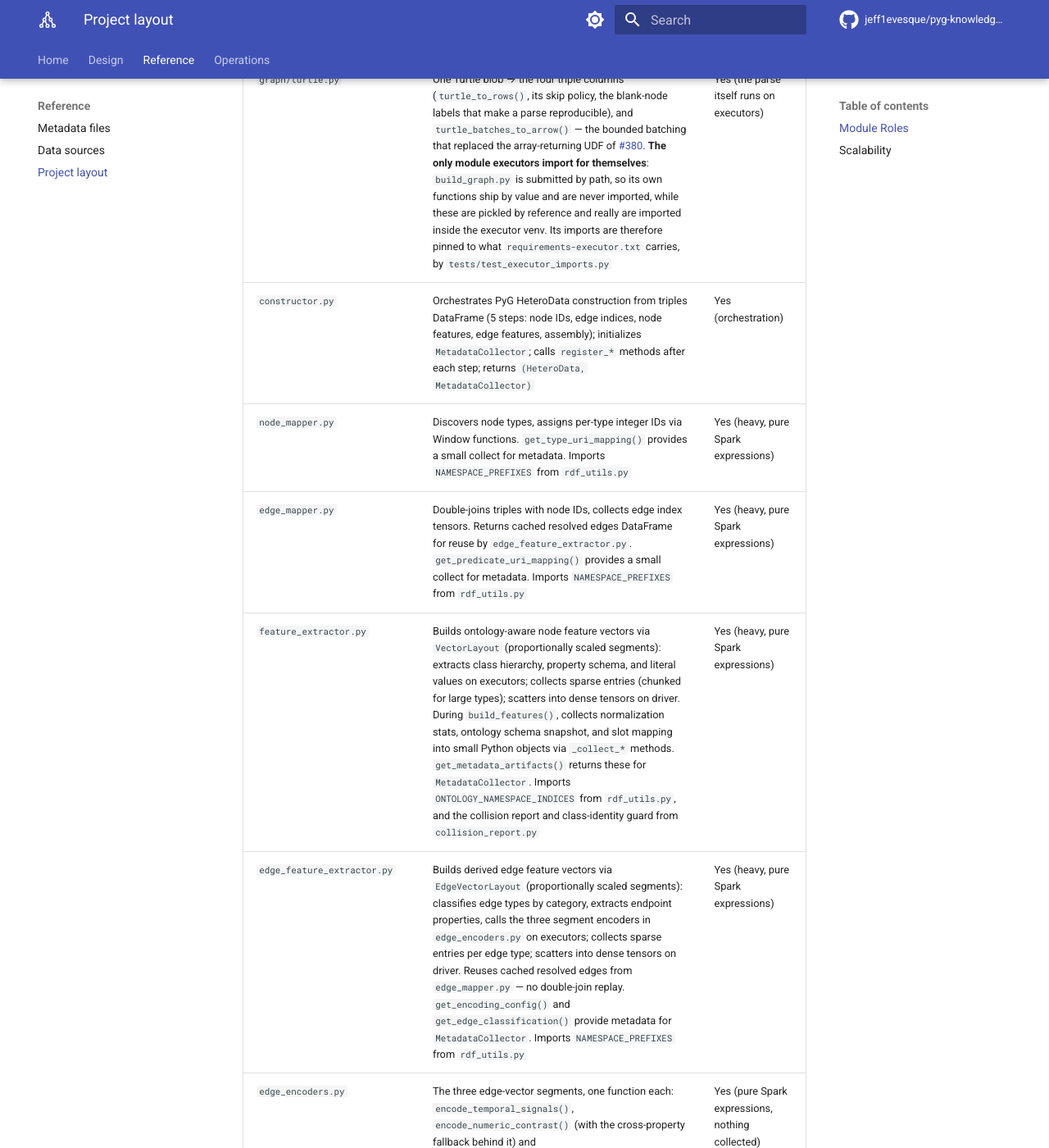
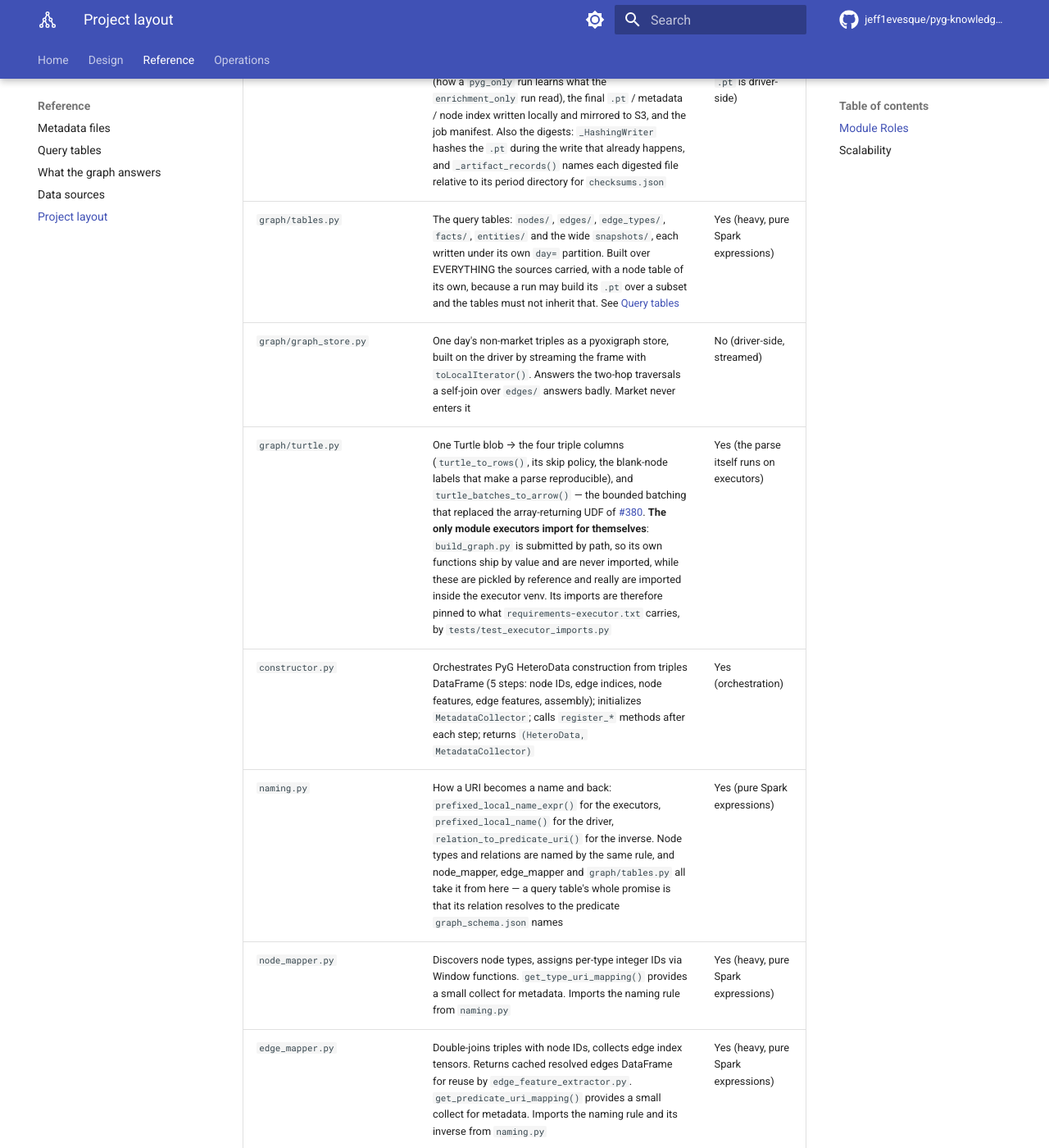
Before and after one commit to jeff1evesque/pyg-knowledge-graph-builder, an MkDocs documentation site: the page built from documentation/reference/layout.md, in a window 1280 px wide and 1400 px high, scrolled down 3945 px. Shown: the whole window at 82% size. Built offline with MkDocs 1.6.1 and Material for MkDocs 9.7.7, drawn with Linux system fonts in a browser that asks for light colours; comment, search, counter and statistics services are not loaded; some of the changed text lies outside the part shown.

Commit message:
#410: documentation, the new flags, the publish step and the nav

```diff
--- a/documentation/reference/layout.md
+++ b/documentation/reference/layout.md
@@ -33,9 +33,15 @@
 │   │   │                                   # before Spark starts
 │   │   ├── loading.py                      # The three loaders, the dispatcher,
 │   │   │                                   # and the per-source stamp/counts
+│   │   ├── graph_store.py                  # One day's non-market triples as a
+│   │   │                                   # pyoxigraph store, for the traversals
+│   │   │                                   # edges/ answers badly
 │   │   ├── persistence.py                  # Interim Parquet + descriptor, the
 │   │   │                                   # final .pt/metadata/node index, and
 │   │   │                                   # the job manifest
+│   │   ├── tables.py                       # The day-partitioned query tables a
+│   │   │                                   # downstream service reads, over every
+│   │   │                                   # source the run carried
 │   │   └── turtle.py                       # One Turtle blob → the four triple
 │   │                                       # columns, plus the bounded batching
 │   │                                       # that carries them. The one module
@@ -79,6 +85,9 @@
 │   │   ├── constructor.py                  # Orchestrates HeteroData construction
 │   │   │                                   # (5 steps) and MetadataCollector;
 │   │   │                                   # returns (HeteroData, MetadataCollector)
+│   │   ├── naming.py                       # One rule for node-type and relation
+│   │   │                                   # names, and its inverse. No torch, so
+│   │   │                                   # the enriching leg can use it
 │   │   ├── node_mapper.py                  # Assigns per-type integer node IDs on
 │   │   │                                   # executors; get_type_uri_mapping() for
 │   │   │                                   # metadata
@@ -145,10 +154,13 @@
 | `graph/config.py` | `JobConfig` — the job's whole contract with its caller: resolves every path the run reads and writes, and REJECTS a configuration that cannot work (a mode without its inputs, a staged mirror that is not there, an SEC prefix naming an unhandled feed) before Spark starts. Also `parse_args()`, `staged_local_path()`, `period_partition()`, and the probe that answers whether the PyG builder is importable | No (pure Python) |
 | `graph/loading.py` | The three ways triples get in — `load_ntriples_to_dataframe()` for `.nt`, `load_turtle_parquet_to_dataframe()` for Turtle blobs, and `load_source_triples()` which dispatches per source path, stamps each row with `source_label()` and unions the result. The stamp is what makes the `s3` and `local` input modes report identical per-source counts | Yes (heavy, pure Spark expressions) |
 | `graph/persistence.py` | Everything written down and read back: the interim enriched Parquet and its `dataset.json` descriptor (how a `pyg_only` run learns what the `enrichment_only` run read), the final `.pt` / metadata / node index written locally and mirrored to S3, and the job manifest. Also the digests: `_HashingWriter` hashes the `.pt` during the write that already happens, and `_artifact_records()` names each digested file relative to its period directory for `checksums.json` | Yes (writes are distributed; the `.pt` is driver-side) |
+| `graph/tables.py` | The query tables: `nodes/`, `edges/`, `edge_types/`, `facts/`, `entities/` and the wide `snapshots/`, each written under its own `day=` partition. Built over EVERYTHING the sources carried, with a node table of its own, because a run may build its `.pt` over a subset and the tables must not inherit that. See [Query tables](tables.md) | Yes (heavy, pure Spark expressions) |
+| `graph/graph_store.py` | One day's non-market triples as a pyoxigraph store, built on the driver by streaming the frame with `toLocalIterator()`. Answers the two-hop traversals a self-join over `edges/` answers badly. Market never enters it | No (driver-side, streamed) |
 | `graph/turtle.py` | One Turtle blob → the four triple columns (`turtle_to_rows()`, its skip policy, the blank-node labels that make a parse reproducible), and `turtle_batches_to_arrow()` — the bounded batching that replaced the array-returning UDF of [#380](https://github.com/jeff1evesque/pyg-knowledge-graph-builder/issues/380). **The only module executors import for themselves**: `build_graph.py` is submitted by path, so its own functions ship by value and are never imported, while these are pickled by reference and really are imported inside the executor venv. Its imports are therefore pinned to what `requirements-executor.txt` carries, by `tests/test_executor_imports.py` | Yes (the parse itself runs on executors) |
 | `constructor.py` | Orchestrates PyG HeteroData construction from triples DataFrame (5 steps: node IDs, edge indices, node features, edge features, assembly); initializes `MetadataCollector`; calls `register_*` methods after each step; returns `(HeteroData, MetadataCollector)` | Yes (orchestration) |
-| `node_mapper.py` | Discovers node types, assigns per-type integer IDs via Window functions. `get_type_uri_mapping()` provides a small collect for metadata. Imports `NAMESPACE_PREFIXES` from `rdf_utils.py` | Yes (heavy, pure Spark expressions) |
-| `edge_mapper.py` | Double-joins triples with node IDs, collects edge index tensors. Returns cached resolved edges DataFrame for reuse by `edge_feature_extractor.py`. `get_predicate_uri_mapping()` provides a small collect for metadata. Imports `NAMESPACE_PREFIXES` from `rdf_utils.py` | Yes (heavy, pure Spark expressions) |
+| `naming.py` | How a URI becomes a name and back: `prefixed_local_name_expr()` for the executors, `prefixed_local_name()` for the driver, `relation_to_predicate_uri()` for the inverse. Node types and relations are named by the same rule, and node_mapper, edge_mapper and `graph/tables.py` all take it from here — a query table's whole promise is that its relation resolves to the predicate `graph_schema.json` names | Yes (pure Spark expressions) |
+| `node_mapper.py` | Discovers node types, assigns per-type integer IDs via Window functions. `get_type_uri_mapping()` provides a small collect for metadata. Imports the naming rule from `naming.py` | Yes (heavy, pure Spark expressions) |
+| `edge_mapper.py` | Double-joins triples with node IDs, collects edge index tensors. Returns cached resolved edges DataFrame for reuse by `edge_feature_extractor.py`. `get_predicate_uri_mapping()` provides a small collect for metadata. Imports the naming rule and its inverse from `naming.py` | Yes (heavy, pure Spark expressions) |
 | `feature_extractor.py` | Builds ontology-aware node feature vectors via `VectorLayout` (proportionally scaled segments): extracts class hierarchy, property schema, and literal values on executors; collects sparse entries (chunked for large types); scatters into dense tensors on driver. During `build_features()`, collects normalization stats, ontology schema snapshot, and slot mapping into small Python objects via `_collect_*` methods. `get_metadata_artifacts()` returns these for `MetadataCollector`. Imports `ONTOLOGY_NAMESPACE_INDICES` from `rdf_utils.py`, and the collision report and class-identity guard from `collision_report.py` | Yes (heavy, pure Spark expressions) |
 | `edge_feature_extractor.py` | Builds derived edge feature vectors via `EdgeVectorLayout` (proportionally scaled segments): classifies edge types by category, extracts endpoint properties, calls the three segment encoders in `edge_encoders.py` on executors; collects sparse entries per edge type; scatters into dense tensors on driver. Reuses cached resolved edges from `edge_mapper.py` — no double-join replay. `get_encoding_config()` and `get_edge_classification()` provide metadata for `MetadataCollector`. Imports `NAMESPACE_PREFIXES` from `rdf_utils.py` | Yes (heavy, pure Spark expressions) |
 | `edge_encoders.py` | The three edge-vector segments, one function each: `encode_temporal_signals()`, `encode_numeric_contrast()` (with the cross-property fallback behind it) and `encode_relational_context()`. Each takes the edges of one type and returns lazy `(edge_idx, dim, value)` entries; every dim index comes from the `EdgeVectorLayout` handed in. `PropertyRows` and the row widths beside it describe the endpoint property frames `edge_feature_extractor.py` builds for them, which is why the dependency runs extractor → encoders and never back | Yes (pure Spark expressions, nothing collected) |
@@ -177,5 +189,5 @@
 - **One parse per source** — the datatype markers are derived from the cached parse rather than from a second, uncached read of the same frame, so the rdflib UDF runs once per source instead of twice (measured: load phase 1,346.3s → 727.7s on identical input)
 - **Loaded partitions track the data, not the shuffle default** — the datatype markers are coalesced to one partition and unioned once after that cached parse, not once per source, so a vocabulary-sized frame no longer adds 200 partitions per source to the cached triples that every enrichment stage reads (see [Sizing a large run](../operations/running-a-job.md#sizing-a-large-run))
 - **Efficient literal isolation** — anti-join against node_id_df filters out edge triples before numeric parsing, avoiding wasted computation on URI-valued objects
-- **Canonical namespace registry** — `NAMESPACE_PREFIXES` and `ONTOLOGY_NAMESPACE_INDICES` in `rdf_utils.py` are the single source of truth, imported by `node_mapper.py`, `edge_mapper.py`, `feature_extractor.py`, and `edge_feature_extractor.py` to eliminate duplication
+- **Canonical namespace registry** — `NAMESPACE_PREFIXES` and `ONTOLOGY_NAMESPACE_INDICES` in `rdf_utils.py` are the single source of truth, imported by `naming.py`, `feature_extractor.py`, and `edge_feature_extractor.py` to eliminate duplication
 - **Negligible metadata overhead** — all metadata collect calls target small aggregated DataFrames (<5000 rows each); total metadata memory is under 1 MB; seven JSON files are written after the `.pt` file with no impact on tensor collection or HeteroData assembly
--- a/mkdocs.yml
+++ b/mkdocs.yml
@@ -121,6 +121,8 @@
       - Enrichment: design/enrichment.md
   - Reference:
       - Metadata files: reference/outputs.md
+      - Query tables: reference/tables.md
+      - What the graph answers: reference/questions.md
       - Data sources: reference/sources.md
       - Project layout: reference/layout.md
   - Operations:
```
Also changed, not shown: documentation/operations/running-a-job.md (+8 -0 lines), documentation/operations/testing.md (+10 -0 lines), documentation/reference/outputs.md (+4 -0 lines).
